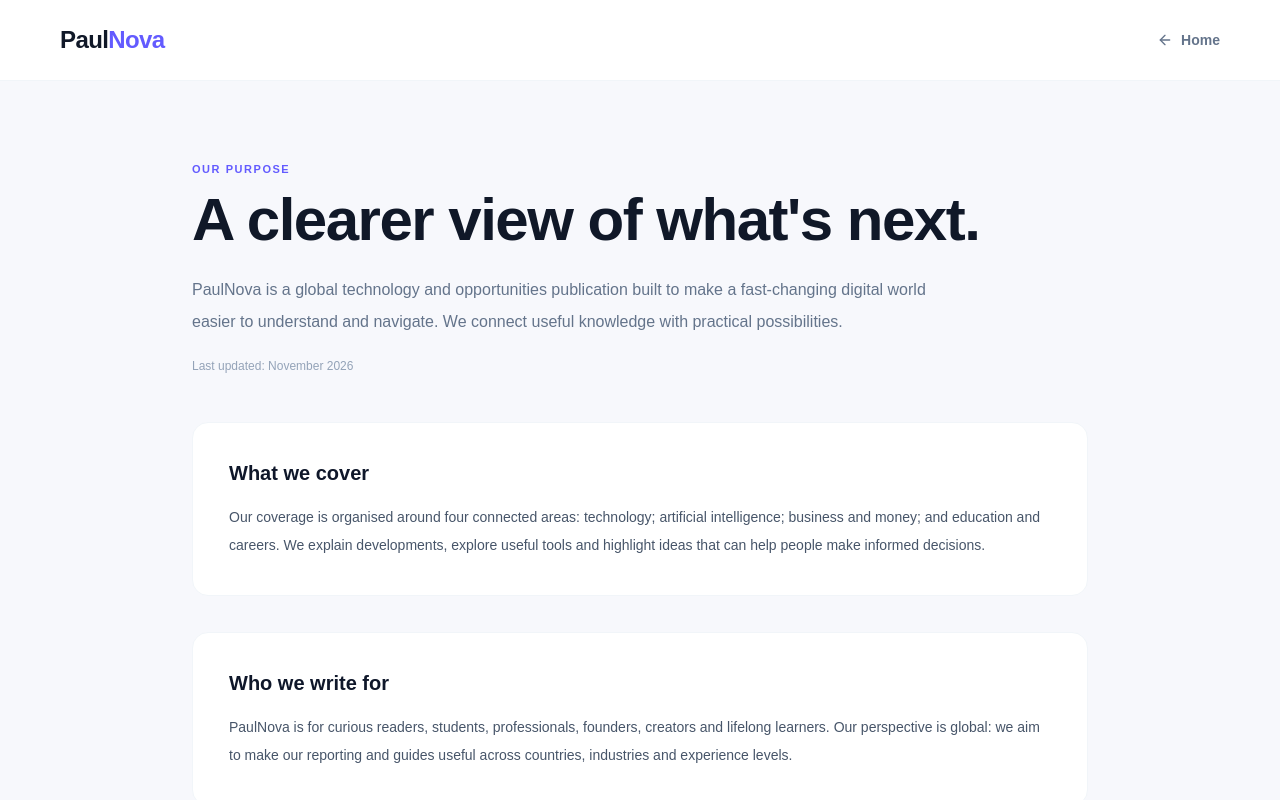
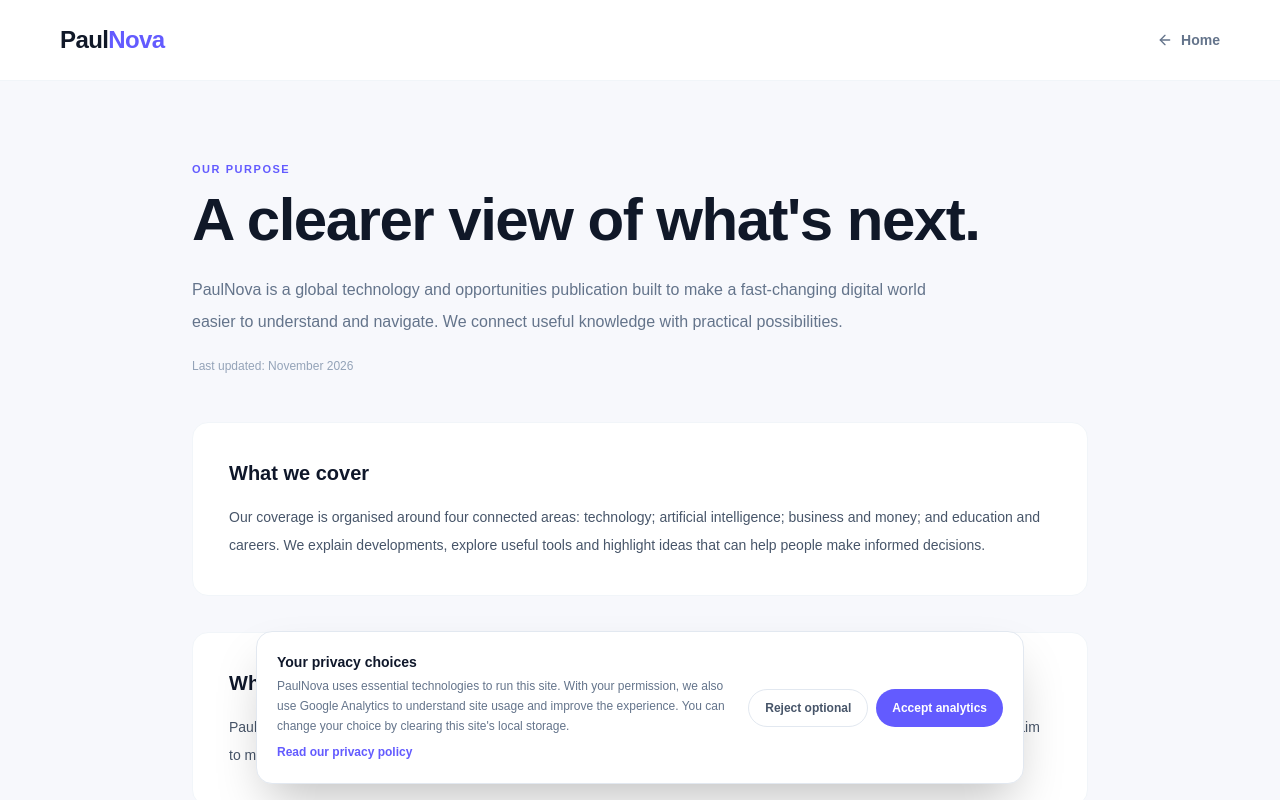
Before and after one commit to paulwebsdev/Blog, a Next.js app: page /about in a window 1280 px wide. Shown: the top 800 px of the page. Built offline with nearby package versions, Linux system fonts and the light colour scheme; no server answers.

Commit message:
Add analytics consent banner to global layout

```diff
--- a/src/app/layout.tsx
+++ b/src/app/layout.tsx
@@ -1,6 +1,7 @@
 import type { Metadata } from "next";
 import "./globals.css";
 import GoogleAnalytics from "@/components/GoogleAnalytics";
+import CookieConsent from "@/components/CookieConsent";
 
 export const metadata: Metadata = {
   metadataBase: new URL(process.env.NEXT_PUBLIC_SITE_URL || "https://paulnova.name.ng"),
@@ -25,5 +26,5 @@ export const metadata: Metadata = {
 };
 
 export default function RootLayout({ children }: Readonly<{ children: React.ReactNode }>) {
-  return <html lang="en"><body>{children}<GoogleAnalytics /></body></html>;
+  return <html lang="en"><body>{children}<GoogleAnalytics /><CookieConsent /></body></html>;
 }
```
